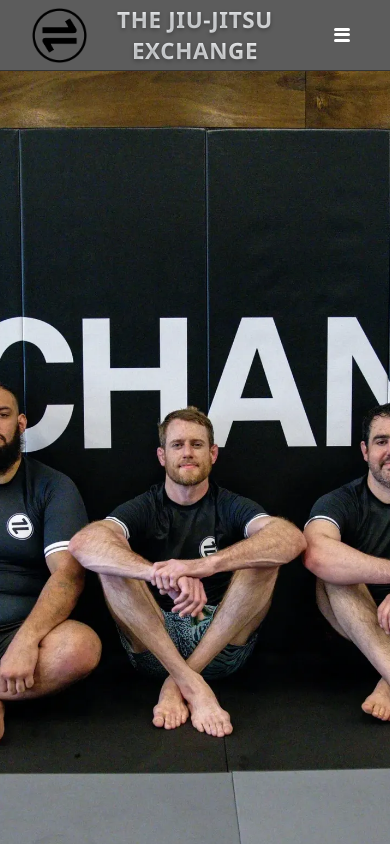
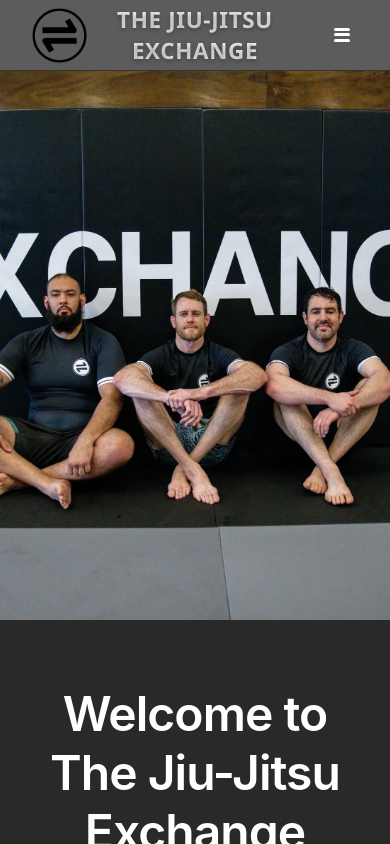
Before and after one commit to Ttovey/exchangeWebsite, a React (Create React App) app in the folder frontend/: page / in a window 390 px wide. Shown: the top 844 px of the page. Built offline with nearby package versions, Linux system fonts and the light colour scheme.

Commit message:
mobile landing image optimize

```diff
--- a/frontend/src/index.css
+++ b/frontend/src/index.css
@@ -455,6 +455,33 @@
   display: block;
   transform: scale(1);
   object-position: center;
+}
+
+/* Mobile hero image optimization */
+@media (max-width: 768px) {
+  .hero-image-container {
+    height: 75vh;
+    min-height: 450px;
+  }
+
+  .hero-image {
+    object-fit: cover;
+    object-position: center 40%;
+    width: 100%;
+    height: 100%;
+  }
+}
+
+@media (max-width: 480px) {
+  .hero-image-container {
+    height: 65vh;
+    min-height: 400px;
+  }
+
+  .hero-image {
+    object-fit: cover;
+    object-position: center 35%;
+  }
 }
 
 .content-section {
```
